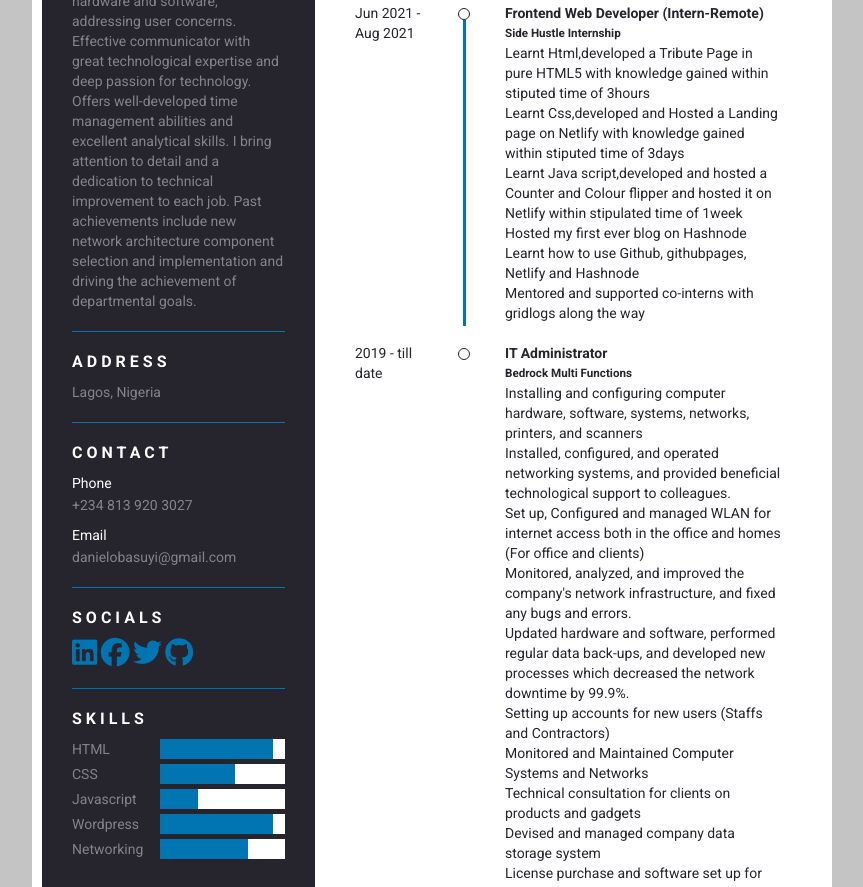
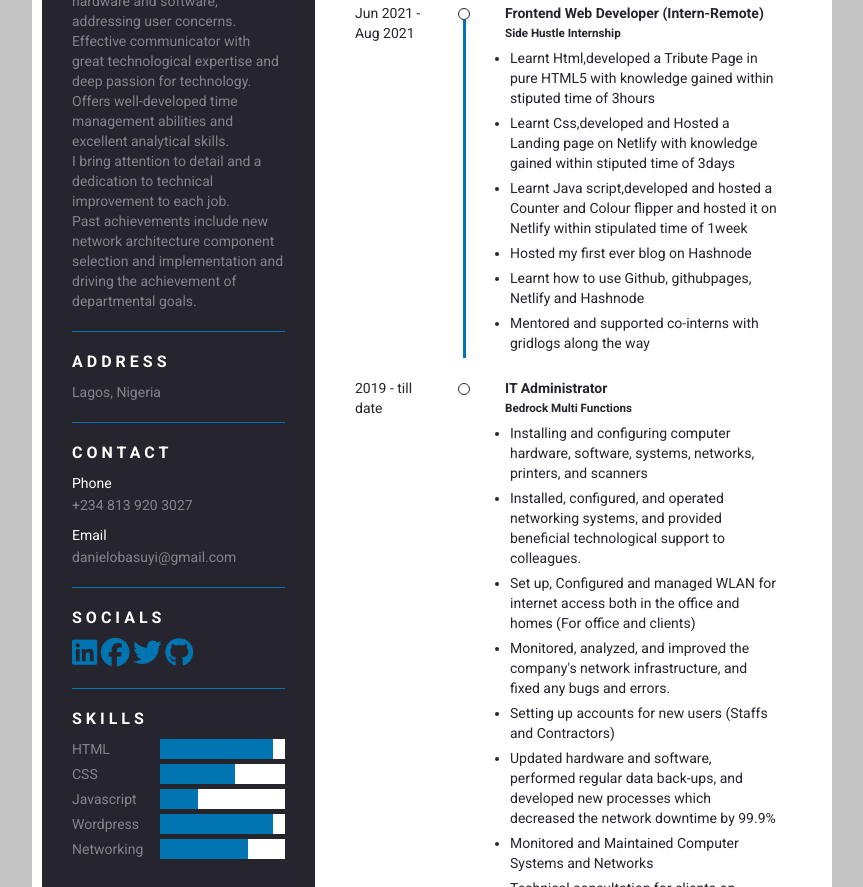
Before and after one commit to Daniblueboy/Resume, a plain HTML site: page index.html in a window 1280 px wide. Shown: the part 404-1291 px from the top of the page, without its empty margins (208-1071 px from the left). Drawn offline with Linux system fonts and the light colour scheme.

Commit message:
made write up more readable by adding margins and bullets

```diff
--- a/index.html
+++ b/index.html
@@ -21,7 +21,7 @@
 			</div>
 			<div class="resume_item resume_profile">
 				<div class="resume_title">Profile</div>
-				<div class="resume_info">Dedicated and hard-working IT Administrator skilled at managing networking systems, updating hardware and software, addressing user concerns. Effective communicator with great technological expertise and deep passion for technology. Offers well-developed time management abilities and excellent analytical skills. I bring attention to detail and a dedication to technical improvement to each job. Past achievements include new network architecture component selection and implementation and driving the achievement of departmental goals.</div>
+				<div class="resume_info">Dedicated and hard-working IT Administrator skilled at managing networking systems, updating hardware and software, addressing user concerns.<br> Effective communicator with great technological expertise and deep passion for technology.<br>  Offers well-developed time management abilities and excellent analytical skills.<br> I bring attention to detail and a dedication to technical improvement to each job. <br> Past achievements include new network architecture component selection and implementation and driving the achievement of departmental goals.</div>
 			</div>
 			<div class="resume_item resume_address">
 				<div class="resume_title">Address</div>
@@ -133,7 +133,7 @@
 					<div class="content">
 						<h4>Frontend Web Developer (Intern-Remote)</h4>
 						<h5>Side Hustle Internship</h5>
-						<ul>
+						<ul class="bullet">
 						<li>Learnt Html,developed a Tribute Page in pure HTML5 with knowledge gained within stiputed time of 3hours</li>
 						<li>Learnt Css,developed and Hosted a Landing page on Netlify with knowledge gained within stiputed time of 3days</li>
 						<li>Learnt Java script,developed and hosted a Counter and Colour flipper and hosted it on Netlify within stipulated time of 1week</li>
@@ -148,13 +148,14 @@
 					<div class="content">
 						<h4>IT Administrator</h4>
 						<h5>Bedrock Multi Functions</h5>
-							<ul>
+							<ul class ="bullet">
 								<li>Installing and configuring computer hardware, software, systems, networks, printers, and scanners</li>
 								<li>Installed, configured, and operated networking systems, and provided beneficial technological support to colleagues.</li>
 								<li>Set up, Configured and managed WLAN for internet access both in the office and homes (For office and clients)</li>
 								<li>Monitored, analyzed, and improved the company's network infrastructure, and fixed any bugs and errors.</li>
-								<li>Updated hardware and software, performed regular data back-ups, and developed new processes which decreased the network downtime by 99.9%.<li>
+
 								<li>Setting up accounts for new users (Staffs and Contractors)</li>
+								<li>Updated hardware and software, performed regular data back-ups, and developed new processes which decreased the network downtime by 99.9%</li>
 								<li>Monitored and Maintained Computer Systems and Networks</li>
 								<li>Technical consultation for clients on products and gadgets</li>
 								<li>Devised and managed company data storage system</li>
--- a/styles.css
+++ b/styles.css
@@ -241,6 +241,10 @@ body{
 	}
 }
 
+.bullet li{
+	margin: 5px;
+	list-style-type: disc;
+}
 @media screen and (max-width: 424px){
 	.resume_wrapper .resume_right{
 		padding: 20px 30px;
```
